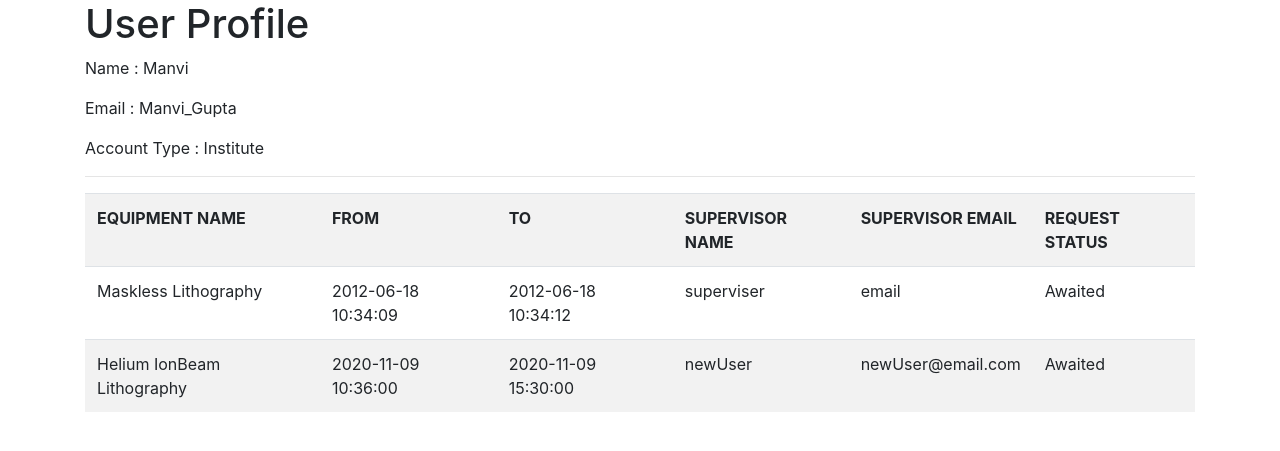
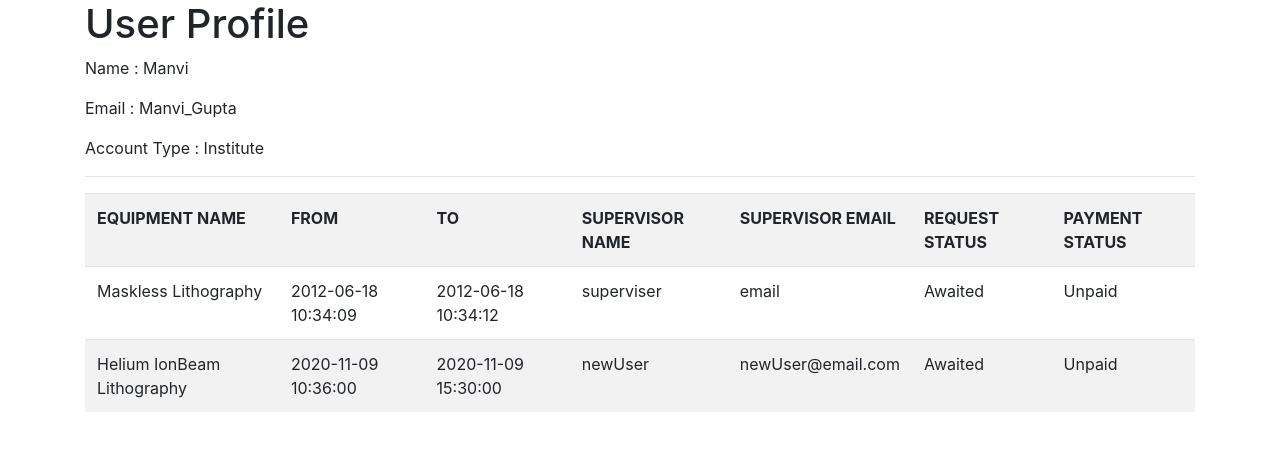
Before and after one commit to rishi-s8/book-slots, a Flask app: page /profile in a window 1280 px wide. Shown: the part 76-527 px from the top of the page. Run offline with Flask 2, Linux system fonts and the light colour scheme; a user stored in the database is signed in; data comes from the database, SQL or seed files in the repository; both versions use the stored data as it was after the commit; some libraries are stand-ins or nearby versions.

Commit message:
Add payment options

```diff
--- a/app.py
+++ b/app.py
@@ -80,6 +80,21 @@ def users():
         return render_template('users.html', users = users)
     flash("No users found.", "danger")
     return render_template('home.html')
+
+@app.route('/update_payment/<int:BookingID>', methods=['GET', 'POST'])
+@is_admin
+def update_payment(BookingID):
+    """
+    update_payment(BookingID): changes the payment status for the booking.
+    @route: '/update_payment/<int:BookingID>'
+    @privilege reqd: admin
+    """
+    cur = mysql.connection.cursor()
+    cur.execute("UPDATE Bookings SET Payment= %s WHERE BookingID = %s", (1, BookingID))
+    mysql.connection.commit()
+    cur.close()
+    flash("Status Updated.", "success")
+    return redirect(url_for('requests'))
 
 class UpdateBooking(Form):
     """
@@ -186,7 +201,7 @@ def requests():
         "SELECT e.Name as equipmentName,\
             u.name as userName,\
             b.UserId, b.fromDateTime, b.toDateTime,\
-            b.SName, b.SEmail, b.BookingID from Bookings b\
+            b.SName, b.SEmail, b.BookingID, b.Payment from Bookings b\
             INNER JOIN users u on u.UserId = b.UserId\
             INNER JOIN Equipments e\
             ON e.id = b.EquipID WHERE b.RequestStatus='Awaited'")
--- a/templates/profile.html
+++ b/templates/profile.html
@@ -16,6 +16,7 @@
       <th>SUPERVISOR NAME</th>
       <th>SUPERVISOR EMAIL</th>
       <th>REQUEST STATUS</th>
+      <th>PAYMENT STATUS</th>
     </tr>
     {% for booking in history %}
     <tr>
@@ -30,6 +31,11 @@
           <a href="/confirm_reschedule/{{booking.BookingID}}"><input type='submit' class="btn btn-primary" value="Accept/Reject"></a>
         {% endif %}
       </td>
+      {% if booking.Payment == 1 %}
+      <td>Paid</td>
+      {% else %}
+      <td>Unpaid</td>
+      {% endif %}
     </tr>
     {% endfor %}
   </table>
--- a/templates/requests.html
+++ b/templates/requests.html
@@ -15,6 +15,7 @@
       <th>SUPERVISOR NAME</th>
       <th>SUPERVISOR EMAIL</th>
       <th>REQUEST STATUS</th>
+      <th>PAYMENT STATUS</th>
     </tr>
     {% for req in requests %}
     <tr>
@@ -25,6 +26,11 @@
       <td>{{req.SName}}</td>
       <td>{{req.SEmail}}</td>
       <td><a href="/update_booking/{{req.BookingID}}"><input type = 'submit' class = "btn btn-primary" value = "Update"></a></td>
+      {% if req.Payment == 1 %}
+      <td><a href="/update_payment/{{req.BookingID}}"><input type = 'submit' class = "btn btn-primary" value = "Paid"></a></td>
+      {% else %}
+      <td><a href="/update_payment/{{req.BookingID}}"><input type = 'submit'  class = "btn btn-primary" value = "Unpaid"></a></td>
+      {% endif %}
     </tr>
     {% endfor %}
   </table>
```
Also changed, not shown: c4dfedBooking.sql (+4 -3 lines).
